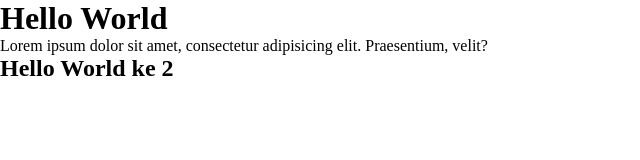
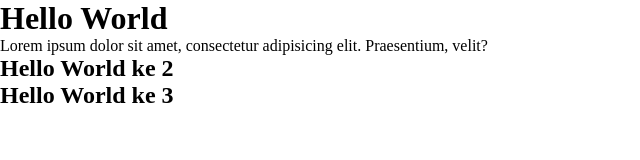
Before and after one commit to prad-alpukat/belajar-git-private-frontend, a plain HTML site: page index.html in a window 1280 px wide. Shown: the whole page, without its empty margins (0-640 px from the left). Drawn offline with Linux system fonts and the light colour scheme.

Commit message:
update index html

```diff
--- a/index.html
+++ b/index.html
@@ -14,6 +14,7 @@
     <p>Lorem ipsum dolor sit amet, consectetur adipisicing elit. Praesentium, velit?</p>
 
     <h2>Hello World ke 2</h2>
+    <h2>Hello World ke 3</h2>
 </body>
 
 </html>
```
